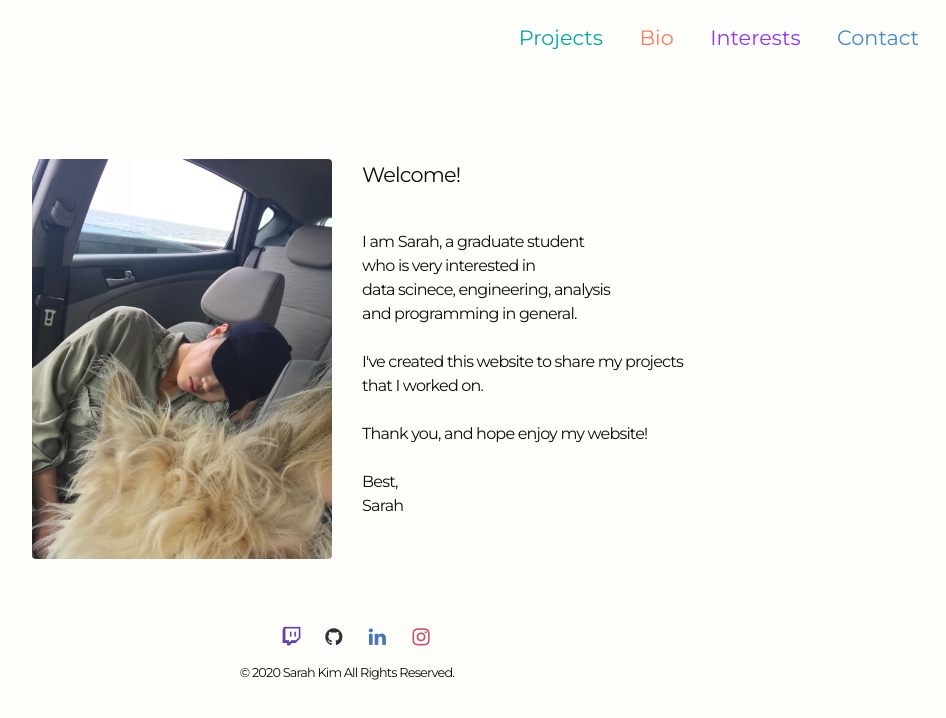
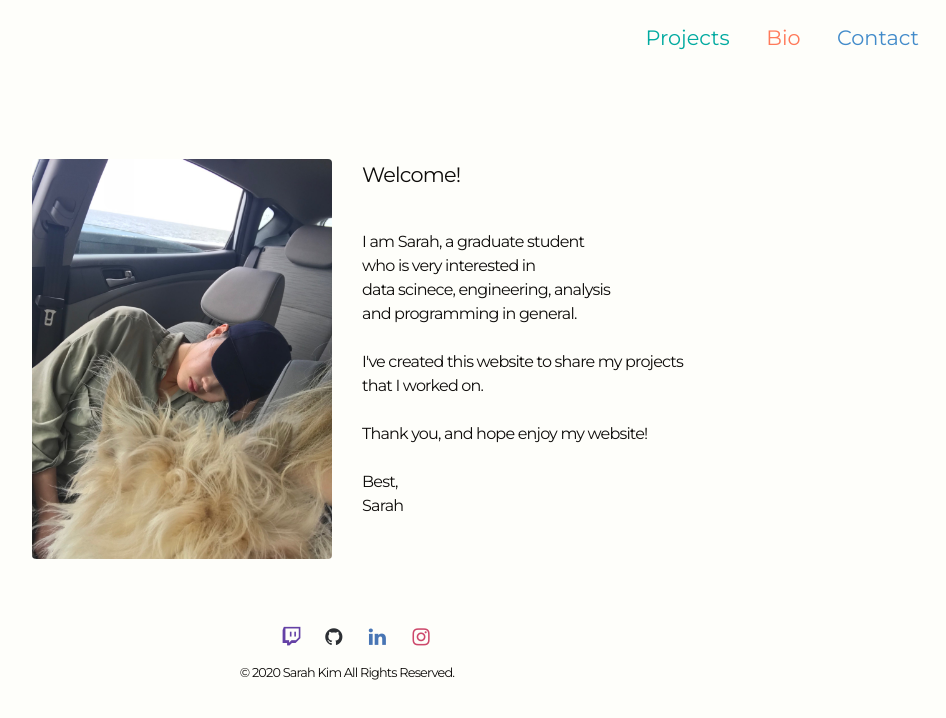
Before and after one commit to sarahekim53/sarahekim53.github.io, a plain HTML site: page portfolio_me.html in a window 1280 px wide. Shown: the whole page, without its empty margins (293-1239 px from the left). Drawn offline with nearby package versions, Linux system fonts and the light colour scheme.

Commit message:
Update portfolio_me.html

```diff
--- a/portfolio_me.html
+++ b/portfolio_me.html
@@ -18,7 +18,7 @@
    <div class="text-right mr-5">
         <a href="index.html"><button type="button" class="btn buttonproject mr-2 mt-3 rounded-0">Projects</button> </a>
         <a href="portfolio_me.html"> <button type="button" class="btn buttonme mr-2 mt-3 rounded-0">Bio</button> </a>
-        <a href="portfolio_interests.html"> <button type="button" class="btn buttoninterests mr-2 mt-3 rounded-0">Interests</button> </a>
+<!--         <a href="portfolio_interests.html"> <button type="button" class="btn buttoninterests mr-2 mt-3 rounded-0">Interests</button> </a> -->
         <a href="portfolio_contact.html"> <button type="button" class="btn buttoncontact mr-2   mt-3 rounded-0">Contact</button> </a>
     </div>
 
```
